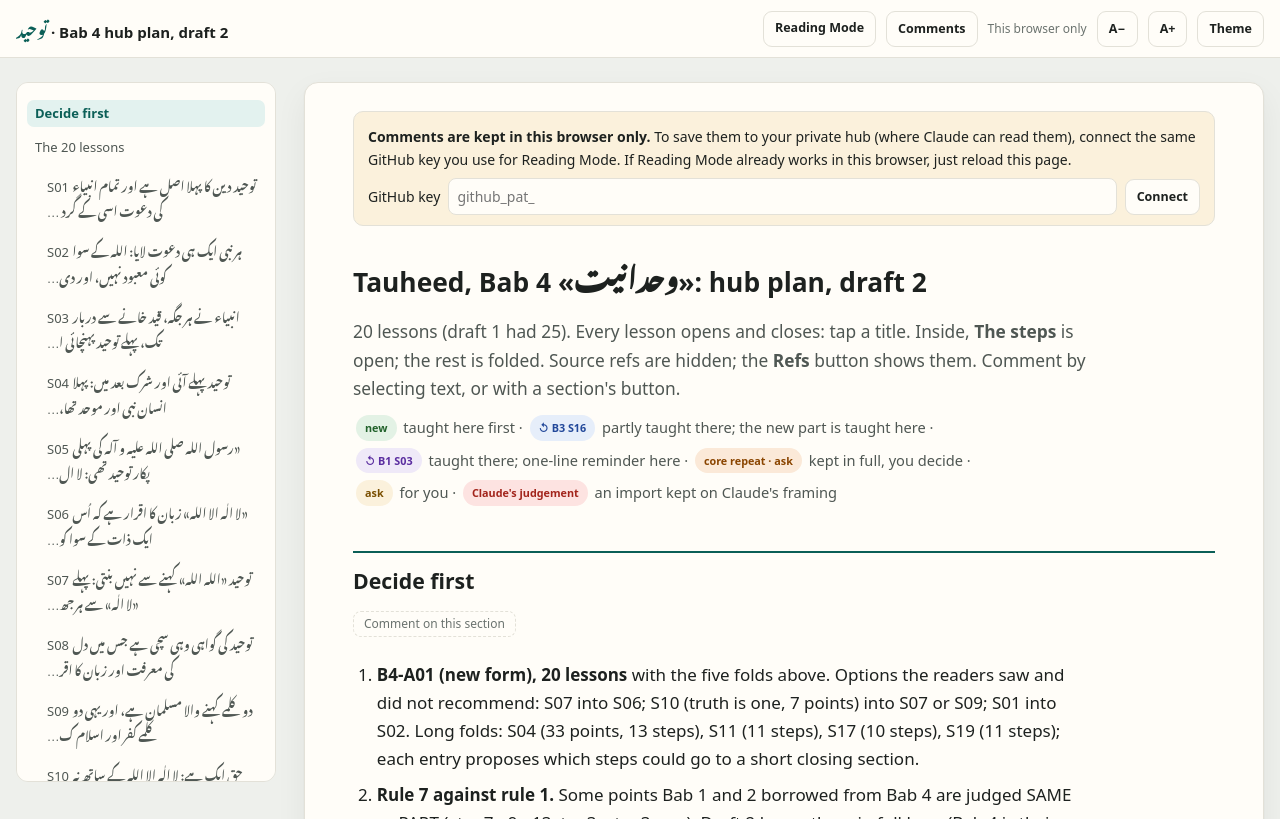
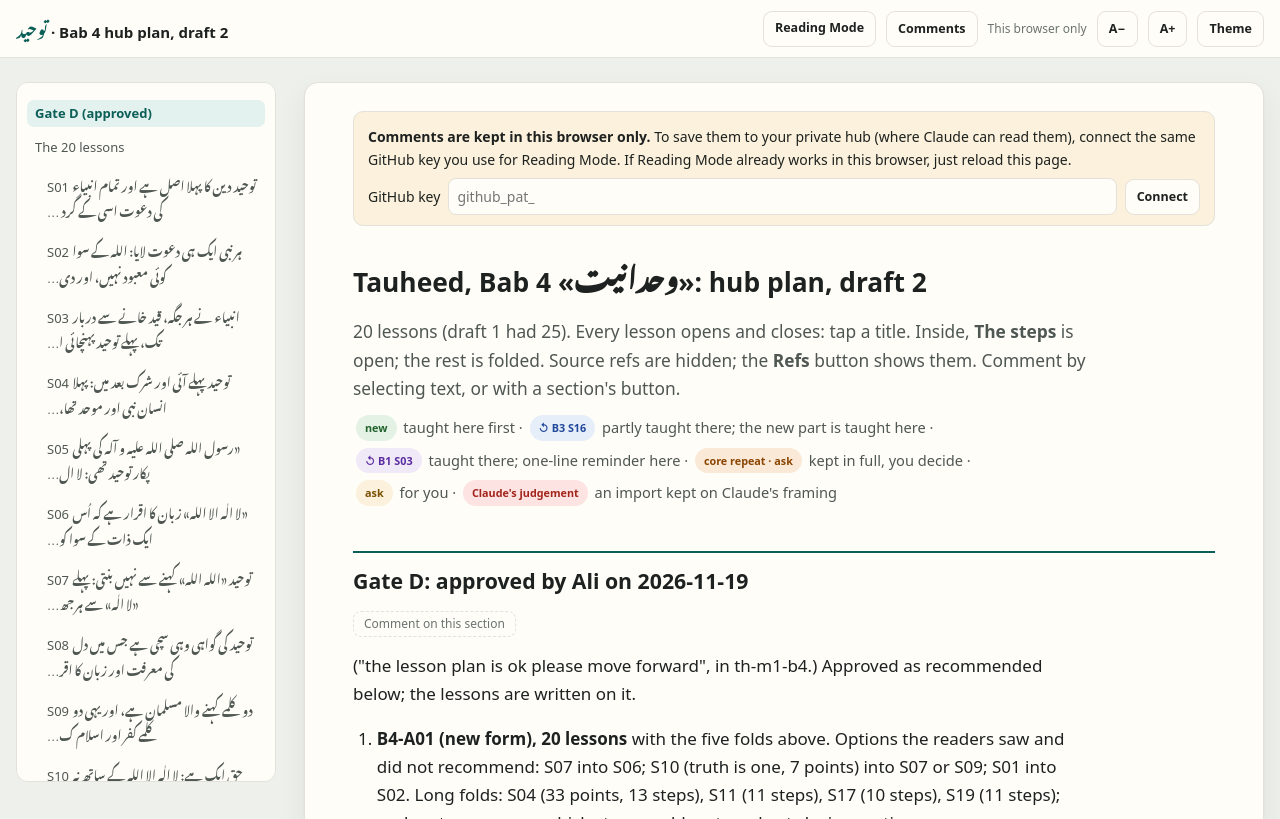
Before and after one commit to alimuqaddasm/reading-mode, a plain HTML site: page plan-b4/index.html in a window 1280 px wide. Shown: the top 819 px of the page. Drawn offline with Linux system fonts and the light colour scheme; a web font is replaced by a local one.

Commit message:
Publish: plan-b4 Gate D approved
Co-Authored-By: Claude Opus 5.5 <noreply@anthropic.com>

```diff
--- a/plan-b4/index.html
+++ b/plan-b4/index.html
@@ -15,7 +15,7 @@
 <header class="top"><b><span class="u" dir="rtl" lang="ur">توحید</span> · Bab 4 hub plan, draft 2</b><a class="btn" href="../">Reading Mode</a><button class="btn" id="bC" type="button">Comments</button><span id="cSave"></span><button class="btn" id="bToc" type="button">Contents</button><button class="btn" id="bS" type="button" aria-label="Smaller text">A−</button><button class="btn" id="bL" type="button" aria-label="Larger text">A+</button><button class="btn" id="bT" type="button">Theme</button></header>
 <div class="desk"><nav id="toc" aria-label="Contents"><div class="toc">
 <ul>
-<li><a href="#decide">Decide first</a></li>
+<li><a href="#decide">Gate D (approved)</a></li>
 <li><a href="#lessons">The 20 lessons</a><ul>
 <li><a href="#s01">S01 <span class="ar" dir="rtl" lang="ur">توحید دین کا پہلا اصل ہے اور تمام انبیاء کی دعوت اسی کے گرد …</span></a></li>
 <li><a href="#s02">S02 <span class="ar" dir="rtl" lang="ur">ہر نبی ایک ہی دعوت لایا: اللہ کے سوا کوئی معبود نہیں، اور دی…</span></a></li>
@@ -44,7 +44,8 @@
 <h1 id="top">Tauheed, Bab 4 «<span class="ar" dir="rtl" lang="ur">وحدانیت</span>»: hub plan, draft 2</h1>
 <p class="lede">20 lessons (draft 1 had 25). Every lesson opens and closes: tap a title. Inside, <b>The steps</b> is open; the rest is folded. Source refs are hidden; the <b>Refs</b> button shows them. Comment by selecting text, or with a section's button.</p>
 <p class="legend"><span class="chip new">new</span> taught here first · <span class="chip part">↺ B3 S16</span> partly taught there; the new part is taught here · <span class="chip same">↺ B1 S03</span> taught there; one-line reminder here · <span class="chip core">core repeat · ask</span> kept in full, you decide · <span class="chip ask">ask</span> for you · <span class="chip ai">Claude's judgement</span> an import kept on Claude's framing</p>
-<h2 id="decide">Decide first</h2>
+<h2 id="decide">Gate D: approved by Ali on 2026-11-19</h2>
+<p>("the lesson plan is ok please move forward", in th-m1-b4.) Approved as recommended below; the lessons are written on it.</p>
 <ol>
 <li><b>B4-A01 (new form), 20 lessons</b> with the five folds above. Options the readers saw and did not recommend: S07 into S06; S10 (truth is one, 7 points) into S07 or S09; S01 into S02. Long folds: S04 (33 points, 13 steps), S11 (11 steps), S17 (10 steps), S19 (11 steps); each entry proposes which steps could go to a short closing section.</li>
 <li><b>Rule 7 against rule 1.</b> Some points Bab 1 and 2 borrowed from Bab 4 are judged SAME or PART (<span class="ref">U4.29-19</span>, <span class="ref">U4.5-1</span> to -7, -9, -13, <span class="ref">U4.4-1</span> to -3, <span class="ref">U4.7-20</span>, <span class="ref">U4.22-1</span> to -3, <span class="ref">U4.29-3, -5</span>, <span class="ref">U4.32-2</span>, <span class="ref">U4.7-6</span>, <span class="ref">U4.12-13</span>). Draft 2 keeps them in full here (Bab 4 is their home), flagged. Recommended: keep in full here, as the rule for borrowed points says.</li>
```
